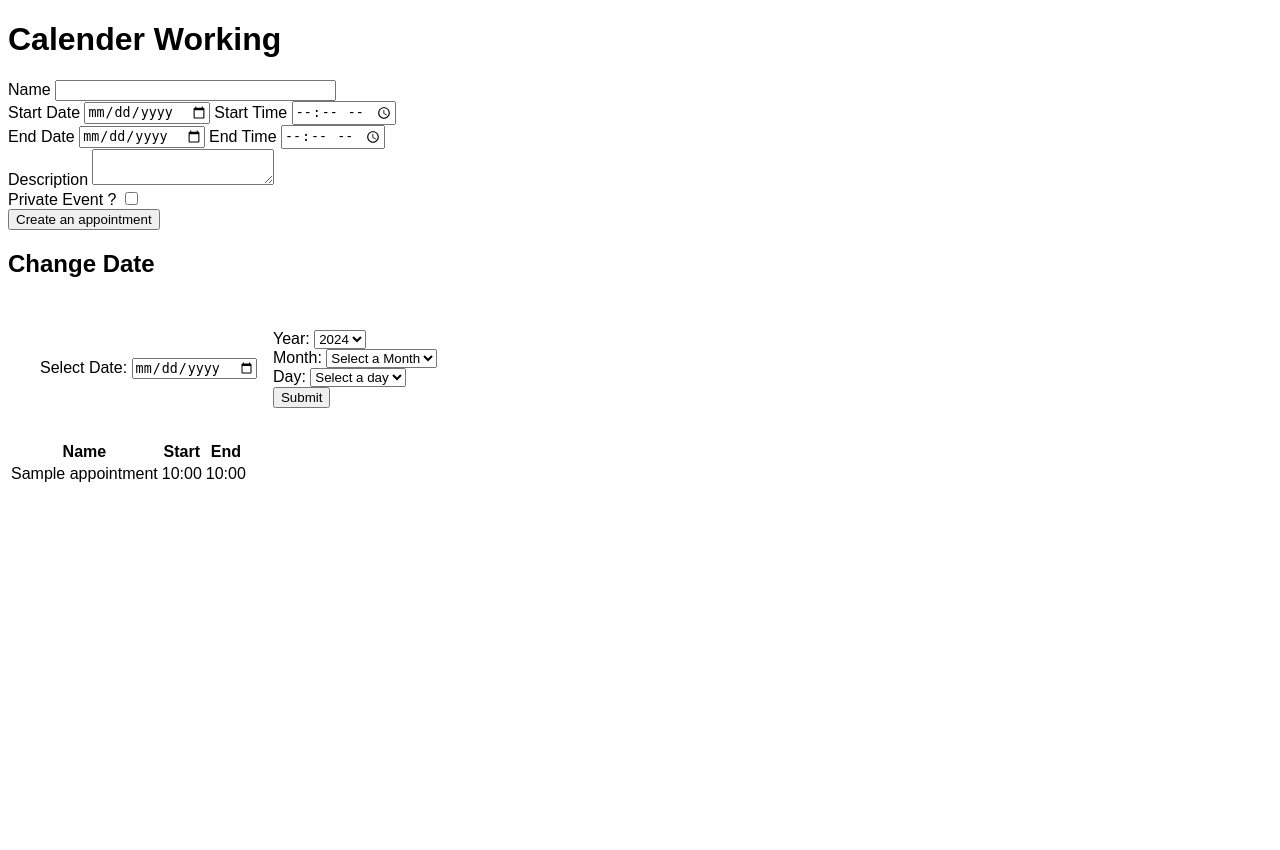
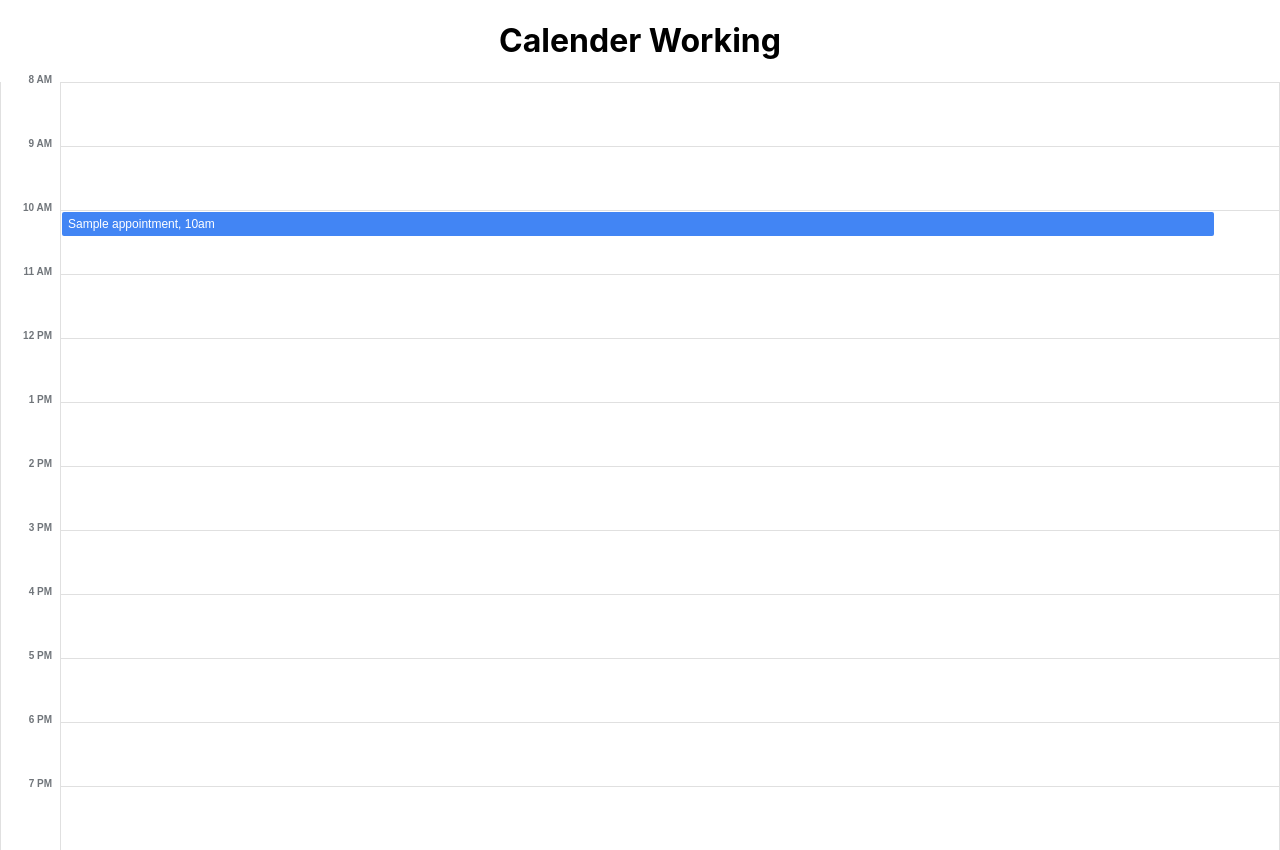
Before and after one commit to TheSaviourEking/practice-for-week-18-python-calender-this-long-practice, a Flask app: page /1/1/1/ in a window 1280 px wide. Before the commit the page ends 482 px from the top, so only its background shows below. Run offline with Flask 3, Linux system fonts and the light colour scheme; a database or web service that is not in the repository returns one stand-in record (values such as "Sample title"); some libraries are stand-ins or nearby versions.

Commit message:
chore: implement Stretch Goal: Jinja time

```diff
--- a/app/forms.py
+++ b/app/forms.py
@@ -27,6 +27,7 @@ class AppointmentForm(FlaskForm):
         """Validating end time"""
         start = datetime.combine(self.start_date.data, self.start_time.data)
         end = datetime.combine(field.data, self.end_time.data)
+
         if start >= end:
             msg = "End date/time must come after start date/time"
             raise ValidationError(msg)
--- a/app/routes.py
+++ b/app/routes.py
@@ -21,6 +21,73 @@ def main():
     """
     date = datetime.now()
     return redirect(url_for(".daily", year=date.year, month=date.month, day=date.day))
+
+
+# @bp.route("/<int:year>/<int:month>/<int:day>/", methods=["GET", "POST"])
+# def daily(year, month, day):
+#     """Get daily appointment"""
+#     form = AppointmentForm()
+
+#     if form.validate_on_submit():
+#         print(
+#             {
+#                 "name": form.name.data,
+#                 "start_datetime": datetime.combine(
+#                     form.start_date.data, form.start_time.data
+#                 ),
+#                 "end_datetime": datetime.combine(
+#                     form.end_date.data, form.end_time.data
+#                 ),
+#                 "description": form.description.data,
+#                 "private": form.private.data,
+#             }
+#         )
+
+#         with psycopg2.connect(**CONNECTION_PARAMETERS) as conn:
+#             with conn.cursor() as curs:
+#                 curs.execute(
+#                     """
+#                         INSERT into appointments(
+#                         name, start_datetime, end_datetime, description, private
+#                         )
+#                         VALUES (%(name)s, %(start_datetime)s, %(end_datetime)s, %(description)s, %(private)s)
+#                     """,
+#                     {
+#                         "name": form.name.data,
+#                         "start_datetime": datetime.combine(
+#                             form.start_date.data, form.start_time.data
+#                         ),
+#                         "end_datetime": datetime.combine(
+#                             form.end_date.data, form.end_time.data
+#                         ),
+#                         "description": form.description.data,
+#                         "private": form.private.data,
+#                     },
+#                 )
+
+#                 return redirect("/")
+
+#     with psycopg2.connect(**CONNECTION_PARAMETERS) as conn:
+
+#         day = datetime(year, month, day)
+#         next_day = day + timedelta(days=1)
+
+#         with conn.cursor() as curs:
+#             curs.execute(
+#                 """
+#                     SELECT id, name, start_datetime, end_datetime
+#                     FROM appointments
+#                     WHERE start_datetime BETWEEN %(day)s AND %(next_day)s
+#                     ORDER BY start_datetime;
+#                 """,
+#                 {
+#                     "day": day,
+#                     "next_day": next_day,
+#                 },
+#             )
+
+#             rows = curs.fetchall()
+#             return render_template("main2.html", rows=rows, form=form)
 
 
 @bp.route("/<int:year>/<int:month>/<int:day>/", methods=["GET", "POST"])
@@ -87,4 +154,20 @@ def daily(year, month, day):
             )
 
             rows = curs.fetchall()
+            # rows = [
+            #     (id, title, (end - start).seconds / 60 // 15, start)
+            #     for (id, title, start, end) in rows
+            # ]
+
+            rows = [
+                (
+                    id,
+                    title,
+                    (end - start).seconds / 60 // 15,
+                    datetime.strftime(start, "%I:%M %p").lstrip('0'),
+                )
+                for (id, title, start, end) in rows
+            ]
+
+            print(rows)
             return render_template("main.html", rows=rows, form=form)
--- a/app/static/css/styles.css
+++ b/app/static/css/styles.css
@@ -1,18 +1,105 @@
 *,
 *::before,
 *::after {
-    transition: all 3s ease-in-out;
+    /* transition: all 3s ease-in-out; */
     /* margin: 0;
     padding: 0; */
 }
 
 body {
+    /* background: linear-gradient(135deg, #6e48aa 0%, #9d50bb 50%, #f4d03f 100%); */
+    /* height: 100vh; */
+}
+
+body,
+form,
+table {
     font-family: Arial, sans-serif;
+    text-align: center;
 }
 
 .date-wrapper {
+    width: 100%;
+    justify-content: space-around;
+    text-align: center;
     display: flex;
     align-items: center;
     gap: 1rem;
     padding: 2rem;
 }
+
+table {
+    width: 100%;
+}
+
+input,
+textarea {
+    background: linear-gradient(to right, #e0eafc 0%, #cfdef3 100%);
+}
+
+/* ----------------------------------------------------------------------------------------------------------------------------------------- */
+body {
+    font-family: -apple-system, BlinkMacSystemFont, 'Segoe UI', Roboto, Oxygen, Ubuntu, Cantarell, 'Open Sans', 'Helvetica Neue', sans-serif;
+    margin: 0;
+    padding: 0;
+    display: flex;
+    justify-content: center;
+    flex-direction: column;
+}
+
+table {
+    border-collapse: collapse;
+}
+
+.schedule-container {
+    width: 100%;
+    max-width: 120000px;
+    min-width: 300px;
+    border-left: 1px solid #e0e0e0;
+    border-right: 1px solid #e0e0e0;
+}
+
+.time-slot {
+    display: flex;
+    /* border-bottom: 1px solid #e0e0e0; */
+    /* border-top: 1px solid #e0e0e0; */
+    /* height: 48px; */
+    height: 4rem;
+
+    position: relative;
+}
+
+.time {
+    width: 50px;
+    color: #70757a;
+    font-size: 10px;
+    text-align: right;
+    padding-right: 8px;
+    padding-top: 2px;
+    flex-shrink: 0;
+
+    position: relative;
+    top: -15%;
+}
+
+.event-container {
+    flex-grow: 1;
+    position: relative;
+    border-left: 1px solid #e0e0e0;
+
+    border-top: 1px solid #e0e0e0;
+}
+
+.event {
+    background-color: #4285f4;
+    color: white;
+    padding: 4px 6px;
+    font-size: 12px;
+    border-radius: 2px;
+    /* height: 40px; */
+    height: 40%;
+    box-sizing: border-box;
+    display: flex;
+    align-items: center;
+    width: 90vw;
+}
--- /dev/null
+++ b/app/templates/calendar_view.html
@@ -0,0 +1,28 @@
+<table class="schedule-container">
+    <tbody>
+
+        {% for i in range(8, 20) %}
+        {% set suffix = 'AM' %}
+        {% set hour = i %}
+        {% if i >= 12 %}
+        {% set suffix = 'PM' %}
+        {% set hour = i if i == 12 else i - 12 %}
+        {% endif %}
+        <tr class="time-slot">
+            <th class="time">{{ hour }} {{ suffix }}</th>
+            <td class="event-container">
+                {% for (id, title, duration, start) in rows %}
+                {% set start_time_parts = start.split() %}
+                {% set start_hour = start_time_parts[0].split(':')[0] %}
+                {% set start_suffix = start_time_parts[1] %}
+                {% if start_suffix == suffix and start_hour|int == hour %}
+                <div class="event">{{ title }}, {{ hour }}{{ suffix|lower }}</div>
+                {% endif %}
+                {% endfor %}
+            </td>
+        </tr>
+        {% endfor %}
+
+
+    </tbody>
+</table>
--- /dev/null
+++ b/app/templates/change_date.html
@@ -0,0 +1,105 @@
+{#
+<form action="" method="POST">
+    {{form.csrf_token}}
+    <div>
+        {{form.name.label}}
+        {{form.name(size=32)}}
+    </div>
+    <div>
+        {{form.start_date.label}}
+        {{form.start_date(size=32)}}
+
+        {{form.start_time.label}}
+        {{form.start_time(size=32)}}
+    </div>
+    <div>
+        {{form.end_date.label}}
+        {{form.end_date(size=32)}}
+
+        {{form.end_time.label}}
+        {{form.end_time(size=32)}}
+    </div>
+    <div>
+        {{form.end_date.label}}
+        {{form.end_date}}
+
+        {{form.end_time.label}}
+        {{form.end_time(size=32)}}
+
+        {% if form.end_date.errors %}
+        <ul class="errors">
+            {% for error in form.end_date.errors %}
+            <li>{{error}}</li>
+            {% endfor %}
+        </ul>
+        {% endif %}
+    </div>
+    <div>
+        {{form.description.label}}
+        {{form.description(size=32)}}
+    </div>
+    <div>
+        {{form.private.label}}
+        {{form.private(size=32)}}
+    </div>
+    <button type="submit">
+        {{form.submit.label}}
+    </button>
+</form>
+
+
+<h2>Change Date</h2>
+<div class="date-wrapper">
+    <div>
+        <label for="change-date">Select Date:</label>
+        <input type="date" id="change-date">
+    </div>
+
+    <div>
+        <form id="date-change-form" action="" method="POST">
+            <div>
+                <label for="change-year">Year:</label>
+                <select id="change-year">
+
+                </select>
+            </div>
+            <div>
+                <label for="change-month">Month:</label>
+                <select name="change-month" id="change-month">
+                    <option value="Disabled" disabled selected>Select a Month</option>
+                </select>
+            </div>
+
+            <div>
+                <label for="change-day">Day:</label>
+                <select id="change-day">
+                    <option value="Disabled" disabled selected aria-selected="">Select a Day</option>
+                </select>
+            </div>
+
+            <button type="submit">Submit</button>
+        </form>
+    </div>
+</div>
+
+
+<table>
+    <thead>
+        <tr>
+            <th>Name</th>
+            <th>Start</th>
+            <th>End</th>
+        </tr>
+    </thead>
+
+    <tbody>
+        {% for row in rows %}
+        <tr>
+            <td>{{row[1]}}</td>
+            <td>{{row[4].strftime("%H:%M")}}</td>
+            <td>{{row[3].strftime("%H:%M")}}</td>
+        </tr>
+        {% endfor %}
+    </tbody>
+</table>
+#}
--- a/app/templates/main.html
+++ b/app/templates/main.html
@@ -3,119 +3,18 @@
 
 <head>
     <meta charset="UTF-8">
-    <!-- <meta http-equiv="refresh" content="10"> -->
+
     <meta name="viewport" content="width=device-width, initial-scale=1.0">
     <title>Document</title>
 
-    <!-- <link rel="stylesheet" href="/static/css/styles.css"> -->
     <link rel="stylesheet" href="{{url_for('static', filename='css/styles.css')}}">
+
 </head>
 
 <body>
     <h1>Calender Working</h1>
-    <form action="" method="POST">
-        {{form.csrf_token}}
-        <div>
-            {{form.name.label}}
-            {{form.name(size=32)}}
-        </div>
-        <div>
-            {{form.start_date.label}}
-            {{form.start_date(size=32)}}
-
-            {{form.start_time.label}}
-            {{form.start_time(size=32)}}
-        </div>
-        <!-- <div>
-            {{form.end_date.label}}
-            {{form.end_date(size=32)}}
-
-            {{form.end_time.label}}
-            {{form.end_time(size=32)}}
-        </div> -->
-        <div>
-            {{form.end_date.label}}
-            {{form.end_date}}
-
-            {{form.end_time.label}}
-            {{form.end_time(size=32)}}
-
-            {% if form.end_date.errors %}
-            <ul class="errors">
-                {% for error in form.end_date.errors %}
-                <li>{{error}}</li>
-                {% endfor %}
-            </ul>
-            {% endif %}
-        </div>
-        <div>
-            {{form.description.label}}
-            {{form.description(size=32)}}
-        </div>
-        <div>
-            {{form.private.label}}
-            {{form.private(size=32)}}
-        </div>
-        <button type="submit">
-            {{form.submit.label}}
-        </button>
-    </form>
-
-    <!-- New Section for changing Date with Dropdowns -->
-    <h2>Change Date</h2>
-    <div class="date-wrapper">
-        <div>
-            <label for="change-date">Select Date:</label>
-            <input type="date" id="change-date">
-        </div>
-
-        <div>
-            <form id="date-change-form" action="" method="POST">
-                <div>
-                    <label for="change-year">Year:</label>
-                    <select id="change-year">
-
-                    </select>
-                </div>
-                <div>
-                    <label for="change-month">Month:</label>
-                    <select name="change-month" id="change-month">
-                        <option value="Disabled" disabled selected>Select a Month</option>
-                    </select>
-                </div>
-
-                <div>
-                    <label for="change-day">Day:</label>
-                    <select id="change-day">
-                        <option value="Disabled" disabled selected aria-selected="">Select a day</option>
-                    </select>
-                </div>
-
-                <button type="submit">Submit</button>
-            </form>
-        </div>
-    </div>
-
-    <!-- TABLE -->
-    <table>
-        <thead>
-            <tr>
-                <th>Name</th>
-                <th>Start</th>
-                <th>End</th>
-            </tr>
-        </thead>
-
-        <tbody>
-            {% for row in rows %}
-            <tr>
-                <td>{{row[1]}}</td>
-                <td>{{row[2].strftime("%H:%M")}}</td>
-                <td>{{row[3].strftime("%H:%M")}}</td>
-            </tr>
-            {% endfor %}
-        </tbody>
-    </table>
+    {% include 'change_date.html' %}
+    {% include 'calendar_view.html' %}
 
     <script src="{{url_for('static', filename='js/script.js')}}"></script>
 </body>
```
